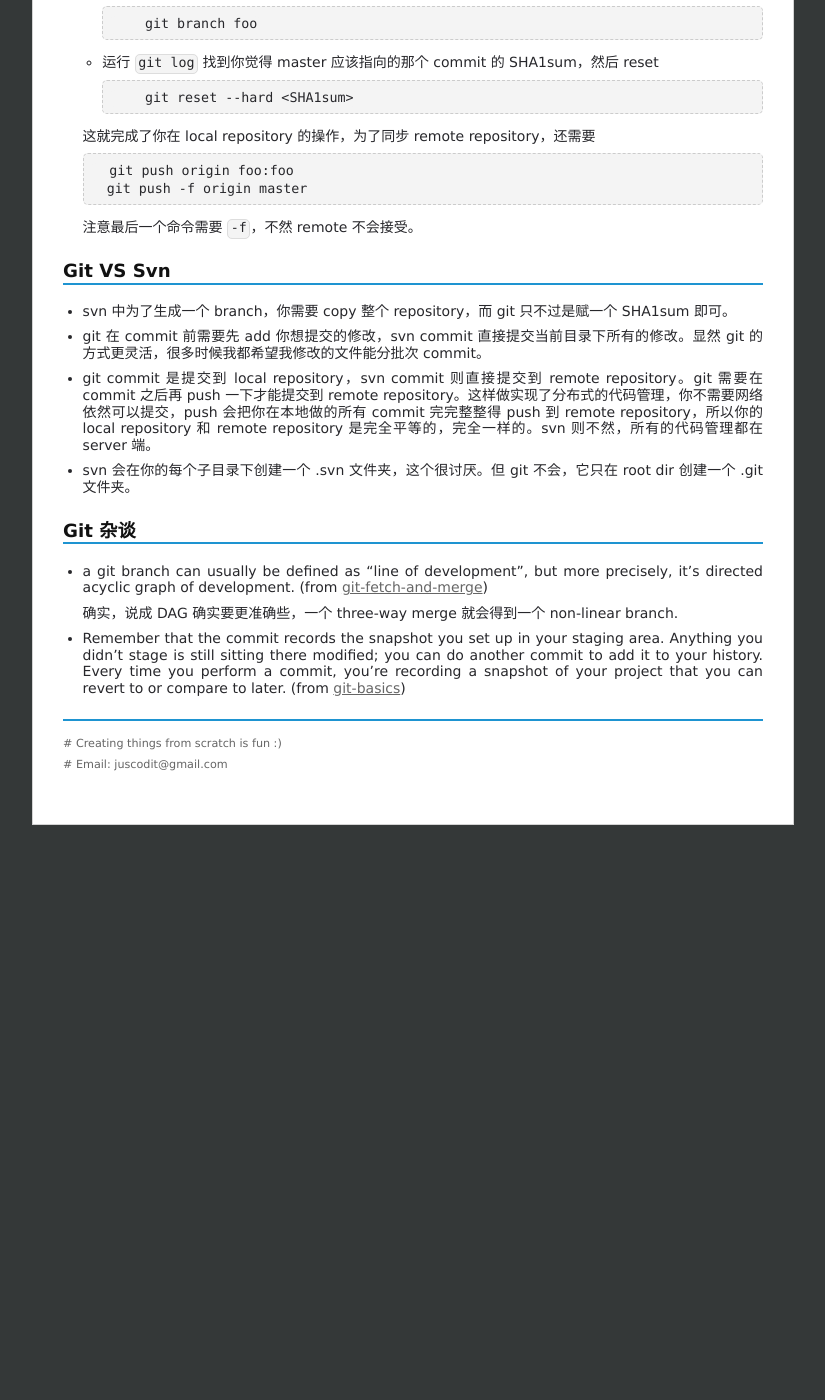
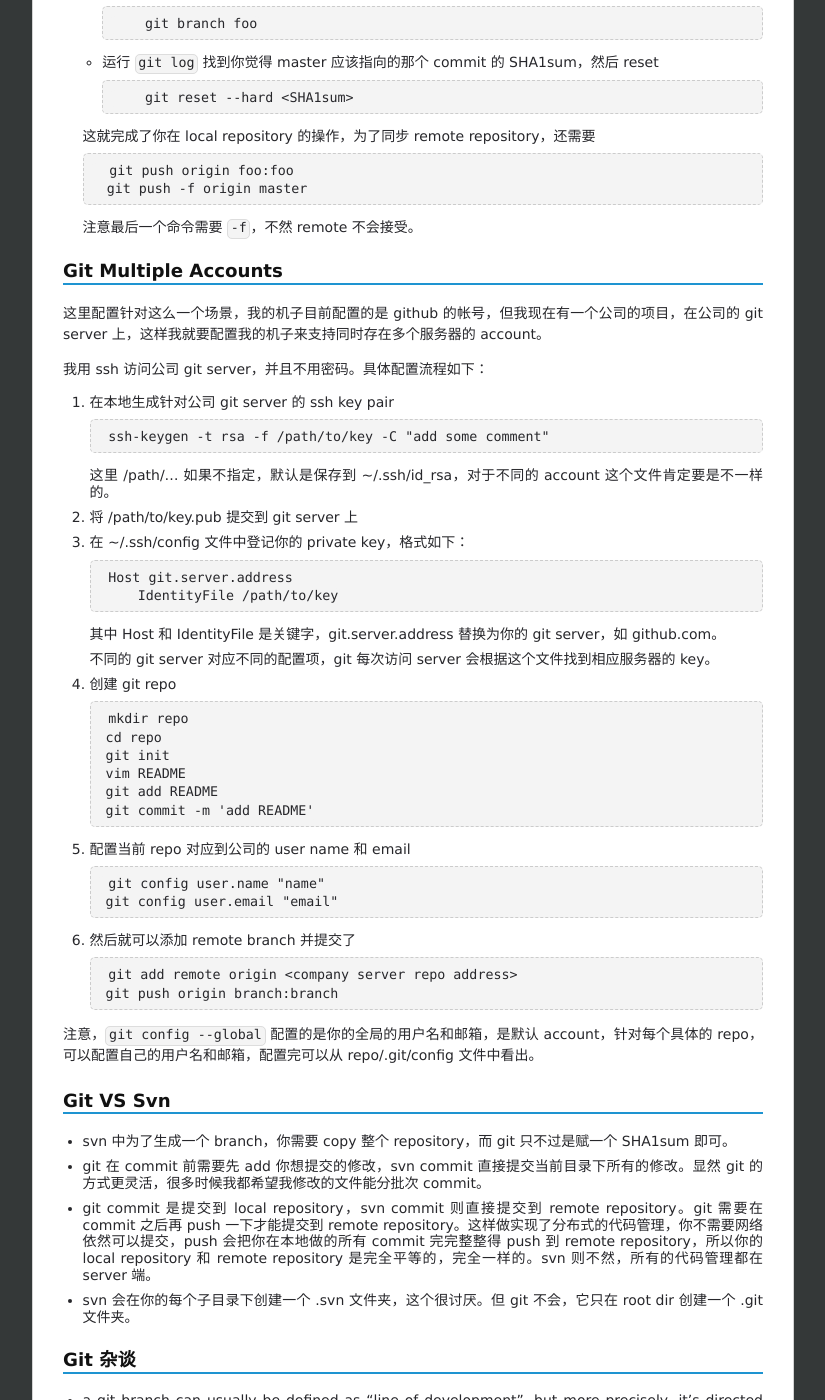
Before and after one commit to chenrushan/chenrushan.github.io, a Jekyll site: the page built from _posts/2013-12-09-git.markdown, in a window 1280 px wide and 1400 px high, scrolled down 3850 px. Shown: the whole window, without its empty margins (227-1052 px from the left). Built offline with Jekyll 4.4.1, drawn with Linux system fonts in a browser that asks for light colours; Markdown is read by kramdown in place of the engine named in the settings; before the commit the page ends 4685 px from its top, so only the background shows below that.

Commit message:
[git]: resolve conflict

```diff
--- a/_posts/2013-12-09-git.markdown
+++ b/_posts/2013-12-09-git.markdown
@@ -168,6 +168,50 @@ git branch 是一个非常轻量的 object，可以理解为就是一个指针
 
   注意最后一个命令需要 `-f`，不然 remote 不会接受。
 
+### Git Multiple Accounts
+
+这里配置针对这么一个场景，我的机子目前配置的是 github 的帐号，但我现在有一个公司的项目，在公司的 git server 上，这样我就要配置我的机子来支持同时存在多个服务器的 account。
+
+我用 ssh 访问公司 git server，并且不用密码。具体配置流程如下：
+
+1. 在本地生成针对公司 git server 的 ssh key pair
+
+        ssh-keygen -t rsa -f /path/to/key -C "add some comment"
+
+    这里 /path/... 如果不指定，默认是保存到 ~/.ssh/id_rsa，对于不同的 account 这个文件肯定要是不一样的。
+
+2. 将 /path/to/key.pub 提交到 git server 上
+
+3. 在 ~/.ssh/config 文件中登记你的 private key，格式如下：
+
+        Host git.server.address
+            IdentityFile /path/to/key
+
+    其中 Host 和 IdentityFile 是关键字，git.server.address 替换为你的 git server，如 github.com。
+
+    不同的 git server 对应不同的配置项，git 每次访问 server 会根据这个文件找到相应服务器的 key。
+
+4. 创建 git repo
+
+        mkdir repo
+        cd repo
+        git init
+        vim README
+        git add README
+        git commit -m 'add README'
+
+5. 配置当前 repo 对应到公司的 user name 和 email
+
+        git config user.name "name"
+        git config user.email "email"
+
+6. 然后就可以添加 remote branch 并提交了
+
+        git add remote origin <company server repo address>
+        git push origin branch:branch
+
+注意，`git config --global` 配置的是你的全局的用户名和邮箱，是默认 account，针对每个具体的 repo，可以配置自己的用户名和邮箱，配置完可以从 repo/.git/config 文件中看出。
+
 ### Git VS Svn
 
 * svn 中为了生成一个 branch，你需要 copy 整个 repository，而 git 只不过是赋一个 SHA1sum 即可。
```
